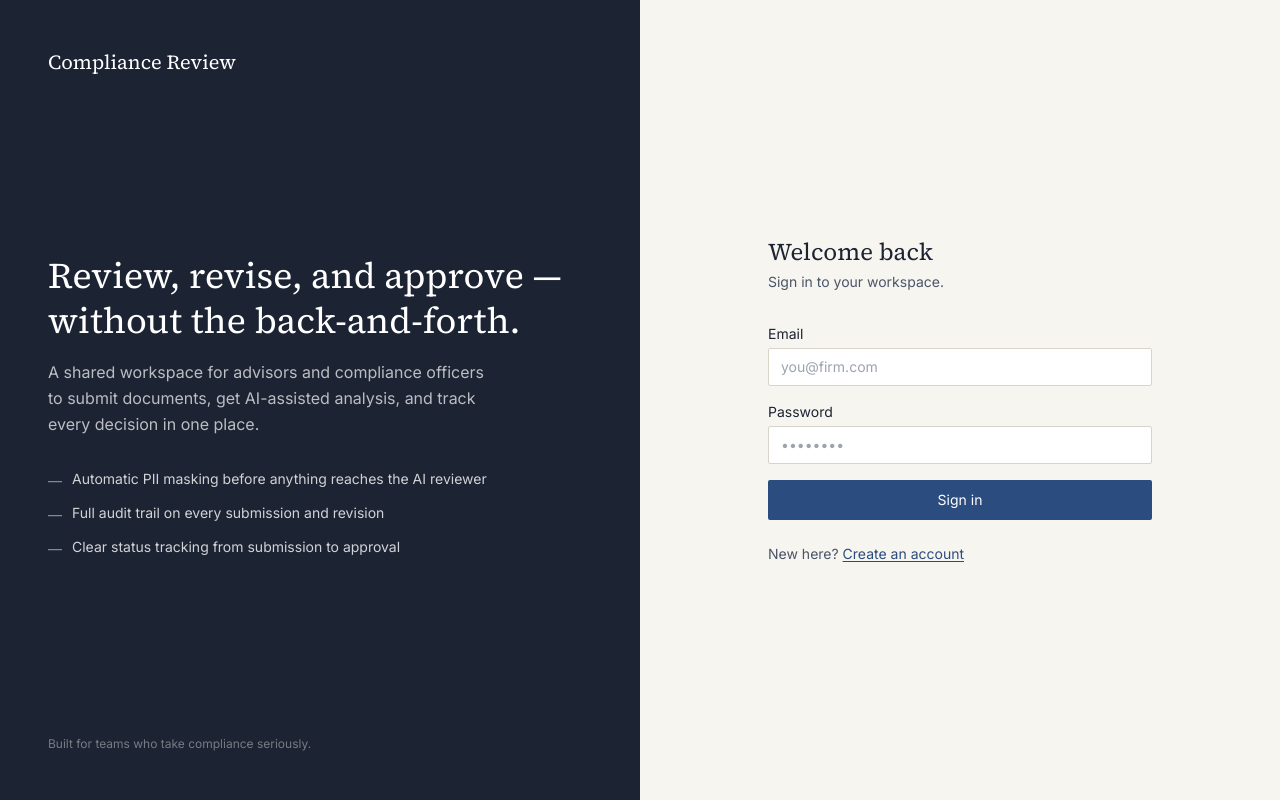
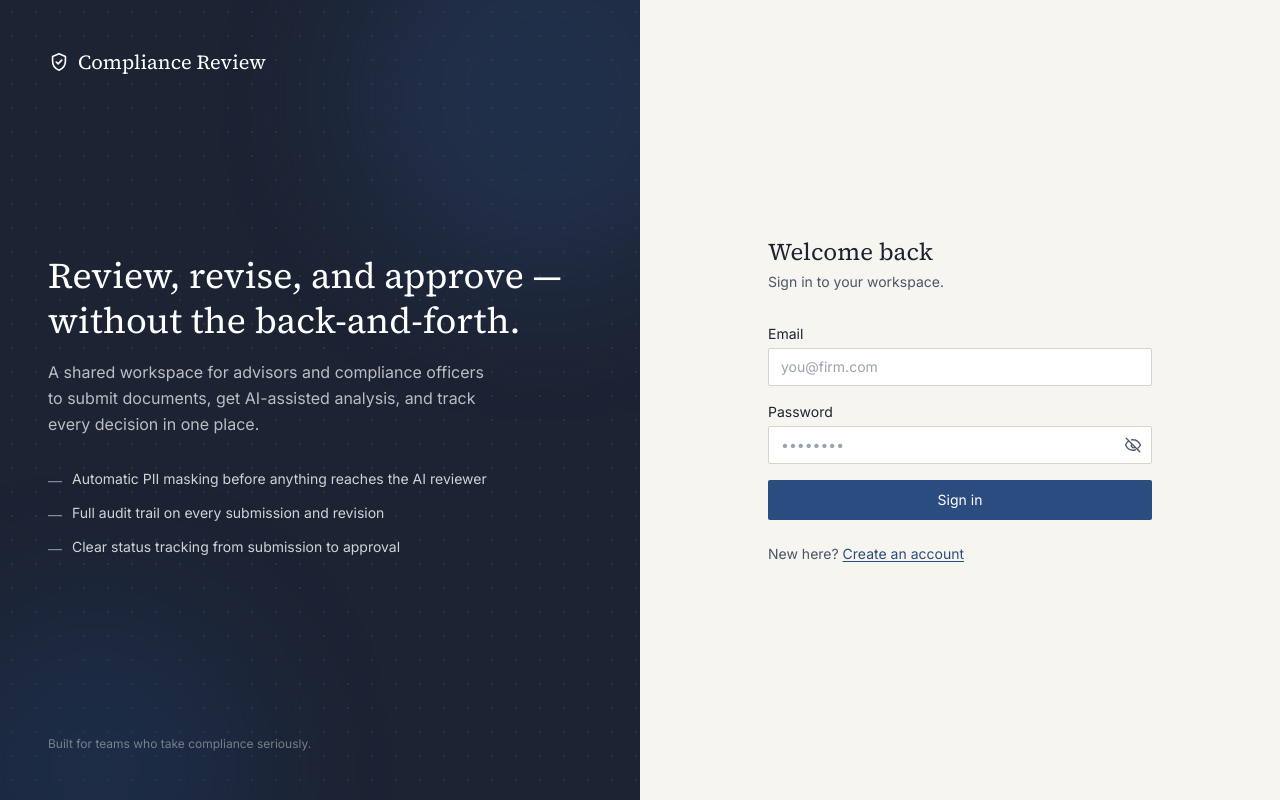
Before and after one commit to Clouders-Backend-Frontend-and-Data-AI/compliance-document-review, a React (Vite) app in the folder frontend/: page /login in a window 1280 px wide. Built offline with nearby package versions, Linux system fonts and the light colour scheme; no server answers.

Commit message:
feat: modernize login page with animated intro panel and interactive form

```diff
--- a/frontend/src/pages/Login.jsx
+++ b/frontend/src/pages/Login.jsx
@@ -1,15 +1,57 @@
-import { useState } from "react";
+import { useEffect, useState } from "react";
 import { Link, useNavigate } from "react-router-dom";
 import { useAuth } from "../auth/useAuth";
 import { getErrorMessage } from "../api/errorMessage";
+
+function ShieldIcon() {
+  return (
+    <svg width="22" height="22" viewBox="0 0 24 24" fill="none" stroke="currentColor" strokeWidth="1.75">
+      <path
+        d="M12 3l7 3v5c0 4.5-3 8.5-7 10-4-1.5-7-5.5-7-10V6l7-3z"
+        strokeLinecap="round"
+        strokeLinejoin="round"
+      />
+      <path d="M9 12l2 2 4-4" strokeLinecap="round" strokeLinejoin="round" />
+    </svg>
+  );
+}
+
+function EyeIcon({ open }) {
+  return open ? (
+    <svg width="18" height="18" viewBox="0 0 24 24" fill="none" stroke="currentColor" strokeWidth="1.75">
+      <path d="M2 12s3.5-7 10-7 10 7 10 7-3.5 7-10 7-10-7-10-7z" strokeLinecap="round" strokeLinejoin="round" />
+      <circle cx="12" cy="12" r="3" strokeLinecap="round" strokeLinejoin="round" />
+    </svg>
+  ) : (
+    <svg width="18" height="18" viewBox="0 0 24 24" fill="none" stroke="currentColor" strokeWidth="1.75">
+      <path d="M3 3l18 18M10.6 10.6a3 3 0 004.24 4.24M9.9 5.1A10.4 10.4 0 0112 5c6.5 0 10 7 10 7a17.3 17.3 0 01-3.2 4.1M6.3 6.3A17.6 17.6 0 002 12s3.5 7 10 7c1.2 0 2.3-.2 3.3-.6" strokeLinecap="round" strokeLinejoin="round" />
+    </svg>
+  );
+}
+
+function Spinner() {
+  return (
+    <svg className="animate-spin" width="16" height="16" viewBox="0 0 24 24" fill="none">
+      <circle className="opacity-25" cx="12" cy="12" r="10" stroke="currentColor" strokeWidth="3" />
+      <path className="opacity-90" d="M4 12a8 8 0 018-8" stroke="currentColor" strokeWidth="3" strokeLinecap="round" />
+    </svg>
+  );
+}
 
 export default function Login() {
   const navigate = useNavigate();
   const login = useAuth((s) => s.login);
   const [email, setEmail] = useState("");
   const [password, setPassword] = useState("");
+  const [showPassword, setShowPassword] = useState(false);
   const [error, setError] = useState(null);
   const [loading, setLoading] = useState(false);
+  const [mounted, setMounted] = useState(false);
+
+  useEffect(() => {
+    const t = setTimeout(() => setMounted(true), 30);
+    return () => clearTimeout(t);
+  }, []);
 
   async function handleSubmit(e) {
     e.preventDefault();
@@ -28,10 +70,36 @@ export default function Login() {
   return (
     <div className="min-h-screen flex">
       {/* Intro panel */}
-      <div className="hidden lg:flex lg:w-1/2 bg-ink text-white flex-col justify-between px-12 py-12">
+      <div className="hidden lg:flex lg:w-1/2 relative overflow-hidden bg-ink text-white flex-col justify-between px-12 py-12">
+        <div
+          className="absolute inset-0 opacity-[0.07] pointer-events-none"
+          style={{
+            backgroundImage:
+              "radial-gradient(currentColor 1px, transparent 1px)",
+            backgroundSize: "24px 24px",
+          }}
+        />
+        <div
+          className="absolute -top-24 -right-24 w-96 h-96 rounded-full bg-signal/30 blur-3xl pointer-events-none"
+        />
+        <div
+          className="absolute -bottom-32 -left-16 w-80 h-80 rounded-full bg-signalDark/40 blur-3xl pointer-events-none"
+        />
+
+        <div
+          className={`relative flex items-center gap-2 transition-all duration-700 ${
+            mounted ? "opacity-100 translate-y-0" : "opacity-0 -translate-y-2"
+          }`}
+        >
+          <ShieldIcon />
           <p className="font-serif text-xl">Compliance Review</p>
+        </div>
 
-        <div>
+        <div
+          className={`relative transition-all duration-700 delay-100 ${
+            mounted ? "opacity-100 translate-y-0" : "opacity-0 translate-y-3"
+          }`}
+        >
           <h1 className="font-serif text-4xl leading-tight mb-4">
             Review, revise, and approve —
             <br />
@@ -59,17 +127,24 @@ export default function Login() {
           </ul>
         </div>
 
-        <p className="text-xs text-white/40">
+        <p className="relative text-xs text-white/40">
           Built for teams who take compliance seriously.
         </p>
       </div>
 
       {/* Form panel */}
       <div className="w-full lg:w-1/2 flex items-center justify-center px-4 bg-paper">
-        <div className="w-full max-w-sm">
-          <div className="lg:hidden mb-8">
-            <h1 className="font-serif text-2xl text-ink mb-1">Compliance Review</h1>
+        <div
+          className={`w-full max-w-sm transition-all duration-700 ${
+            mounted ? "opacity-100 translate-y-0" : "opacity-0 translate-y-3"
+          }`}
+        >
+          <div className="lg:hidden mb-8 flex items-center gap-2">
+            <ShieldIcon />
+            <div>
+              <h1 className="font-serif text-2xl text-ink leading-tight">Compliance Review</h1>
               <p className="text-sm text-slate">Sign in to your workspace.</p>
+            </div>
           </div>
           <div className="hidden lg:block mb-8">
             <h2 className="font-serif text-2xl text-ink mb-1">Welcome back</h2>
@@ -87,7 +162,7 @@ export default function Login() {
                 required
                 value={email}
                 onChange={(e) => setEmail(e.target.value)}
-                className="w-full border border-hairline rounded-sm px-3 py-2 text-sm bg-white focus:outline-none focus:border-signal"
+                className="w-full border border-hairline rounded-sm px-3 py-2 text-sm bg-white transition-shadow duration-150 focus:outline-none focus:border-signal focus:ring-4 focus:ring-signal/10"
                 placeholder="you@firm.com"
               />
             </div>
@@ -95,33 +170,46 @@ export default function Login() {
               <label className="block text-sm text-ink mb-1" htmlFor="password">
                 Password
               </label>
+              <div className="relative">
                 <input
                   id="password"
-                type="password"
+                  type={showPassword ? "text" : "password"}
                   required
                   value={password}
                   onChange={(e) => setPassword(e.target.value)}
-                className="w-full border border-hairline rounded-sm px-3 py-2 text-sm bg-white focus:outline-none focus:border-signal"
+                  className="w-full border border-hairline rounded-sm px-3 py-2 pr-10 text-sm bg-white transition-shadow duration-150 focus:outline-none focus:border-signal focus:ring-4 focus:ring-signal/10"
                   placeholder="••••••••"
                 />
+                <button
+                  type="button"
+                  onClick={() => setShowPassword((v) => !v)}
+                  className="absolute right-2.5 top-1/2 -translate-y-1/2 text-slate hover:text-signal transition-colors"
+                  tabIndex={-1}
+                >
+                  <EyeIcon open={showPassword} />
+                </button>
+              </div>
             </div>
 
             {error && (
-              <p className="text-sm text-rust bg-rustBg rounded-sm px-3 py-2">{error}</p>
+              <p className="text-sm text-rust bg-rustBg rounded-sm px-3 py-2 animate-[fadeIn_0.2s_ease-in]">
+                {error}
+              </p>
             )}
 
             <button
               type="submit"
               disabled={loading}
-              className="w-full bg-signal text-white text-sm py-2.5 rounded-sm hover:opacity-90 transition-opacity disabled:opacity-60"
+              className="w-full bg-signal text-white text-sm py-2.5 rounded-sm hover:opacity-90 active:scale-[0.99] transition-all disabled:opacity-60 flex items-center justify-center gap-2"
             >
+              {loading && <Spinner />}
               {loading ? "Signing in…" : "Sign in"}
             </button>
           </form>
 
           <p className="text-sm text-slate mt-6">
             New here?{" "}
-            <Link to="/signup" className="text-signal underline underline-offset-2">
+            <Link to="/signup" className="text-signal underline underline-offset-2 hover:text-signalDark transition-colors">
               Create an account
             </Link>
           </p>
```
Lines whose indentation alone changed are shown as unchanged.
